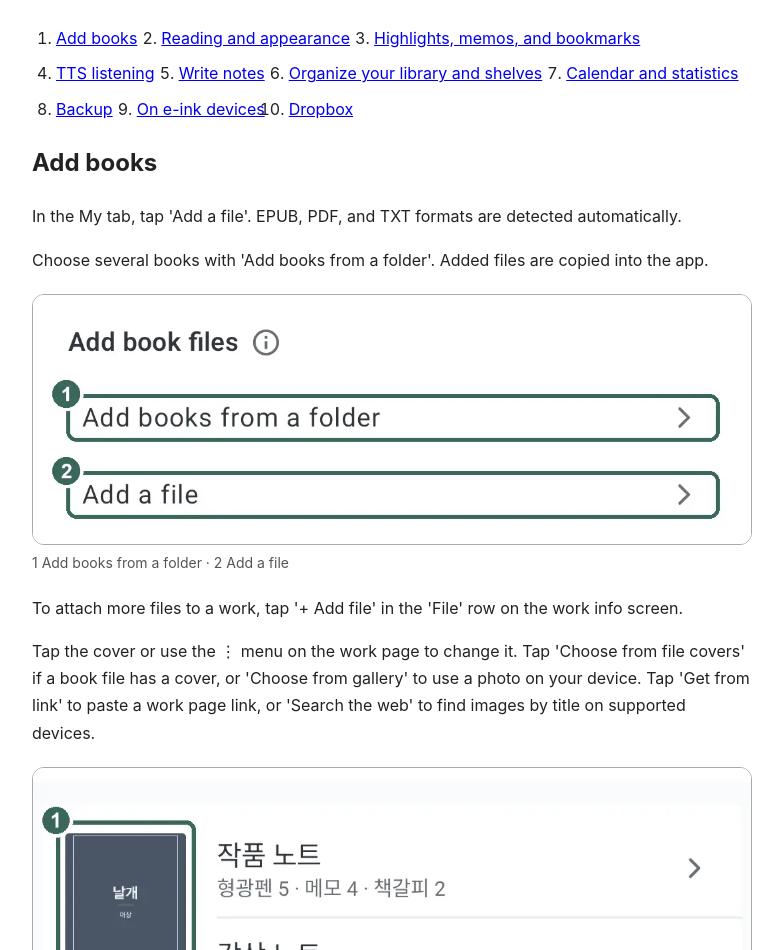
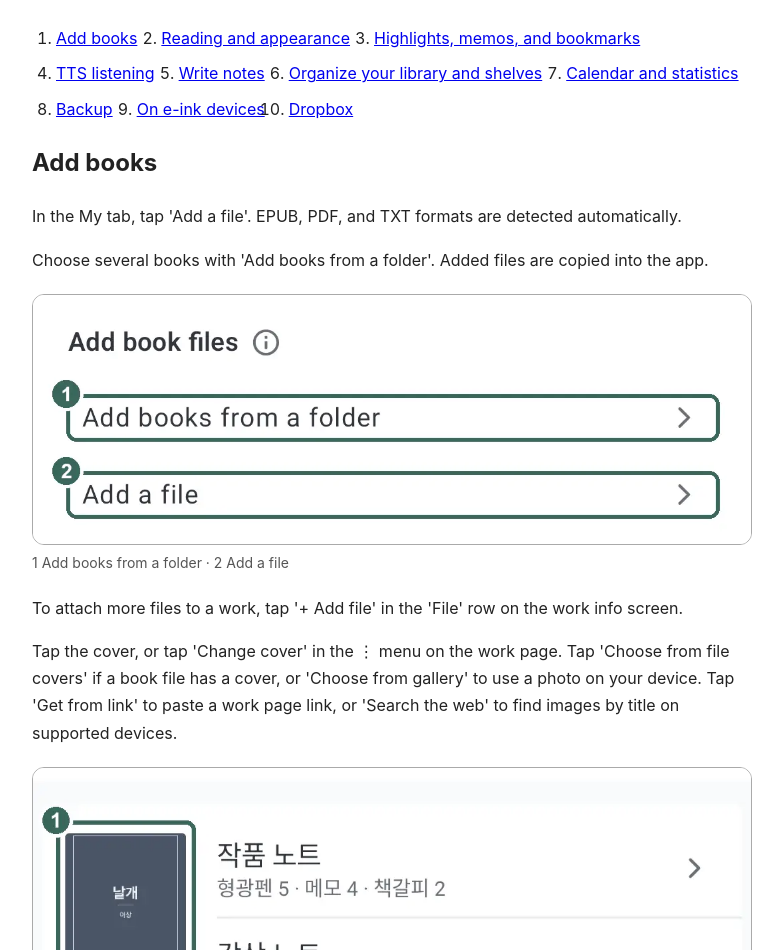
Before and after one commit to asle149/dogear-guide, a plain HTML site: page en/index.html in a window 1280 px wide. Shown: the part 150-1100 px from the top of the page, without its empty margins (248-1031 px from the left). Drawn offline with Linux system fonts and the light colour scheme.

Commit message:
docs: 표지 바꾸기 영어 안내에 메뉴 이름을 넣는다

```diff
--- a/en/index.html
+++ b/en/index.html
@@ -38,7 +38,7 @@ figcaption { margin-top: 6px; font-size: .875rem; color: #555; }
 <p>Choose several books with &#x27;Add books from a folder&#x27;. Added files are copied into the app.</p>
 <figure><img src="../img/en/guide_s1_1.webp" alt="" loading="lazy" width="1080" height="375"><figcaption>1 Add books from a folder · 2 Add a file</figcaption></figure>
 <p>To attach more files to a work, tap &#x27;+ Add file&#x27; in the &#x27;File&#x27; row on the work info screen.</p>
-<p>Tap the cover or use the ⋮ menu on the work page to change it. Tap &#x27;Choose from file covers&#x27; if a book file has a cover, or &#x27;Choose from gallery&#x27; to use a photo on your device. Tap &#x27;Get from link&#x27; to paste a work page link, or &#x27;Search the web&#x27; to find images by title on supported devices.</p>
+<p>Tap the cover, or tap &#x27;Change cover&#x27; in the ⋮ menu on the work page. Tap &#x27;Choose from file covers&#x27; if a book file has a cover, or &#x27;Choose from gallery&#x27; to use a photo on your device. Tap &#x27;Get from link&#x27; to paste a work page link, or &#x27;Search the web&#x27; to find images by title on supported devices.</p>
 <figure><img src="../img/guide_s1_2.webp" alt="" loading="lazy" width="1000" height="666"><figcaption>1 Cover (tap to change) · 2 + Add file</figcaption></figure>
 <p class="top"><a href="#top">Scroll to top</a></p>
 <h2 id="s2">Reading and appearance</h2>
```
